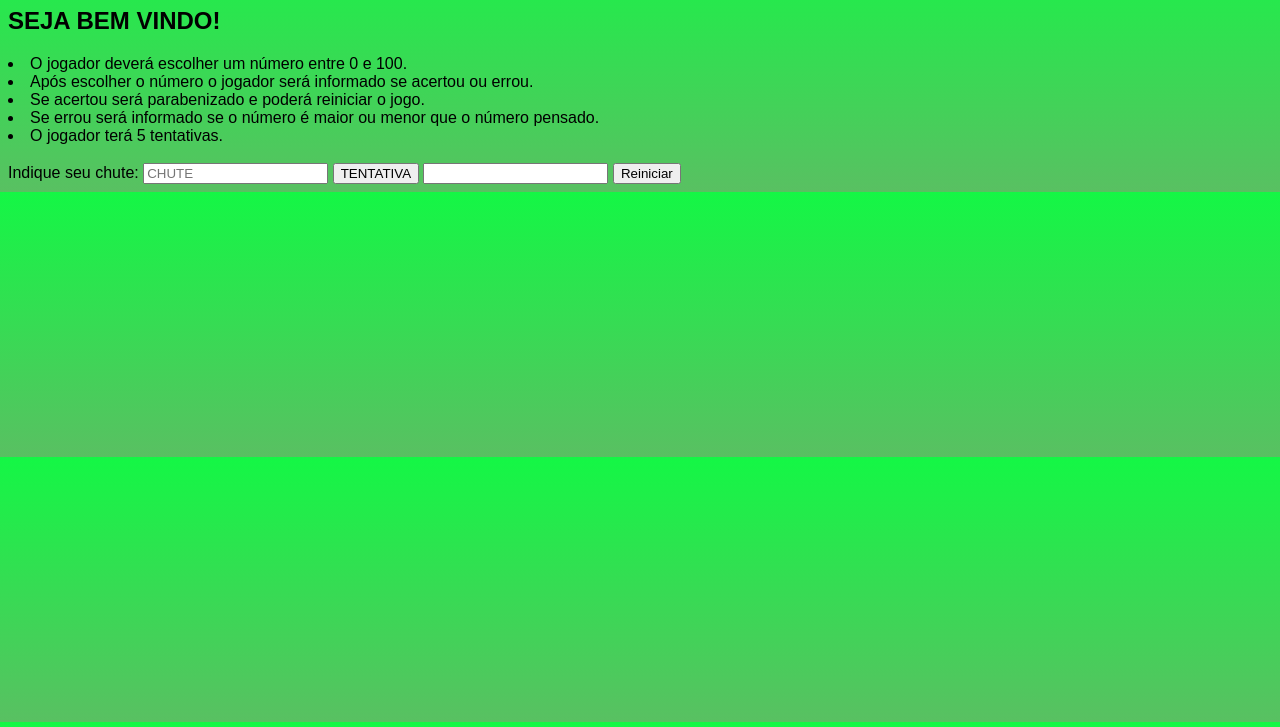
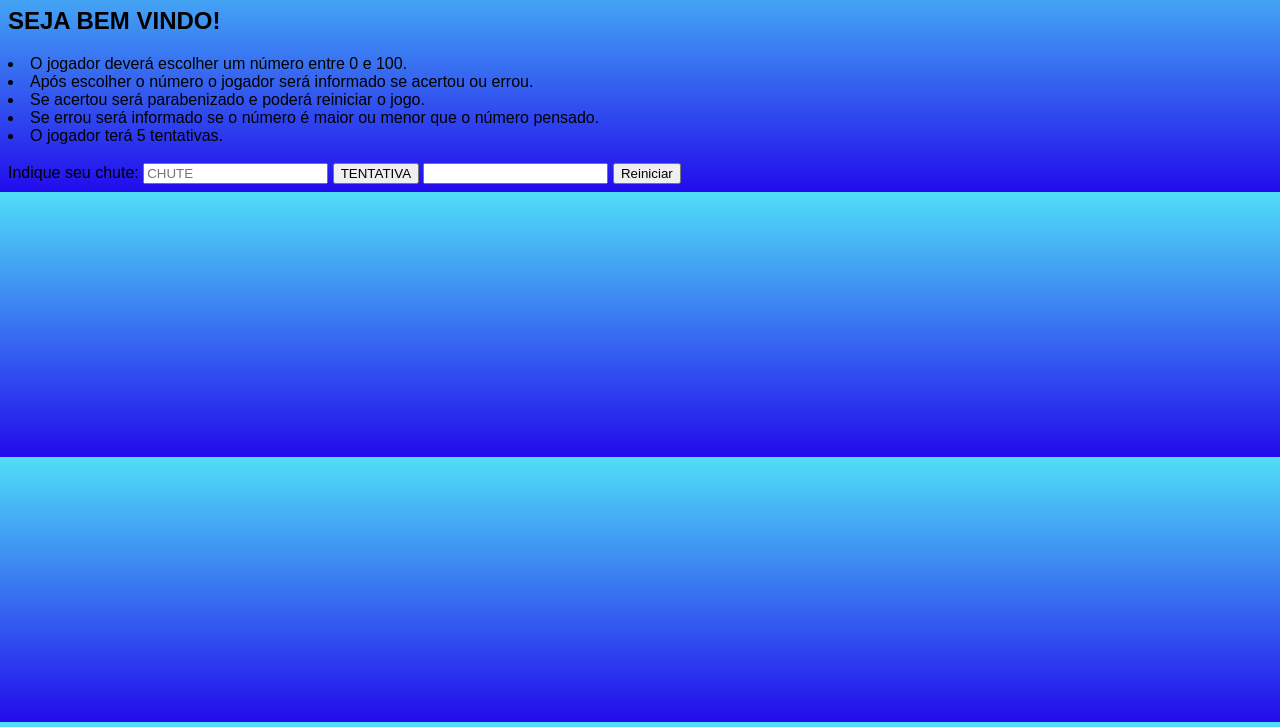
Before and after one commit to fernando-r-costa/JogoAdivinhaNumero, a plain HTML site: page index.html in a window 1280 px wide. Shown: the part 73-800 px from the top of the page. Drawn offline with Linux system fonts and the light colour scheme.

Commit message:
Atualizando readme e trocando cor background

```diff
--- a/style.css
+++ b/style.css
@@ -1,4 +1,4 @@
 body {
     font-family: 'Montserrat', sans-serif;
-	background: linear-gradient(#14f745, #59c062);
+	background: linear-gradient(#50def7, #220bec);
 }
```
Also changed, not shown: 1 other file.
